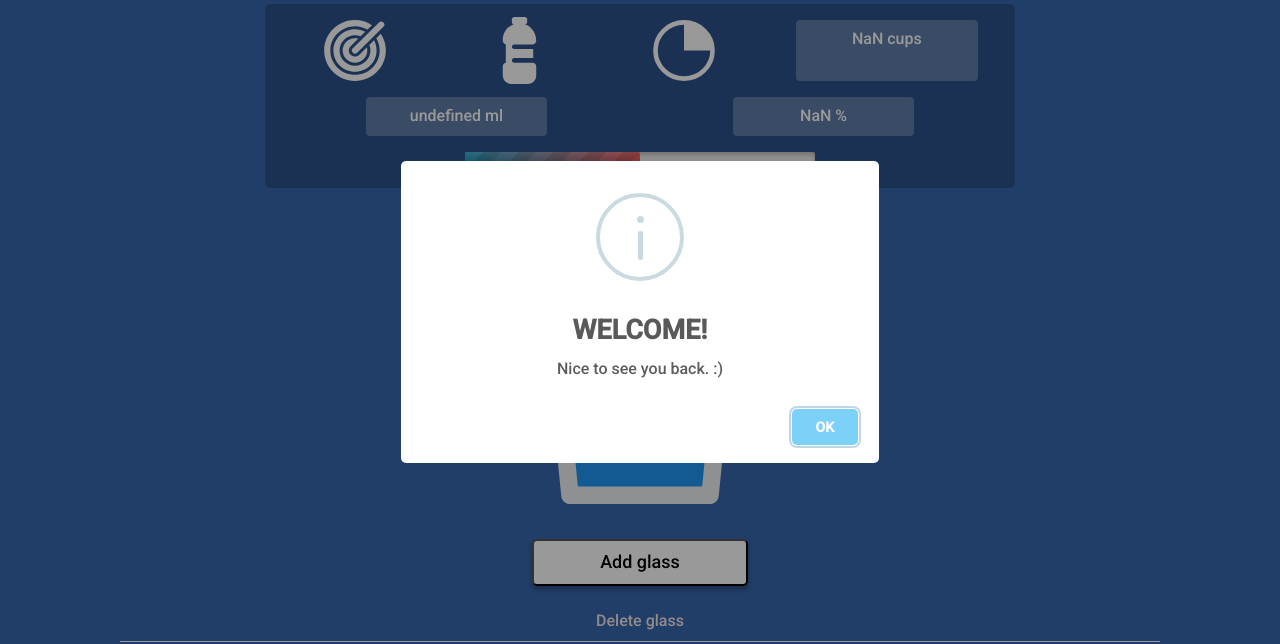
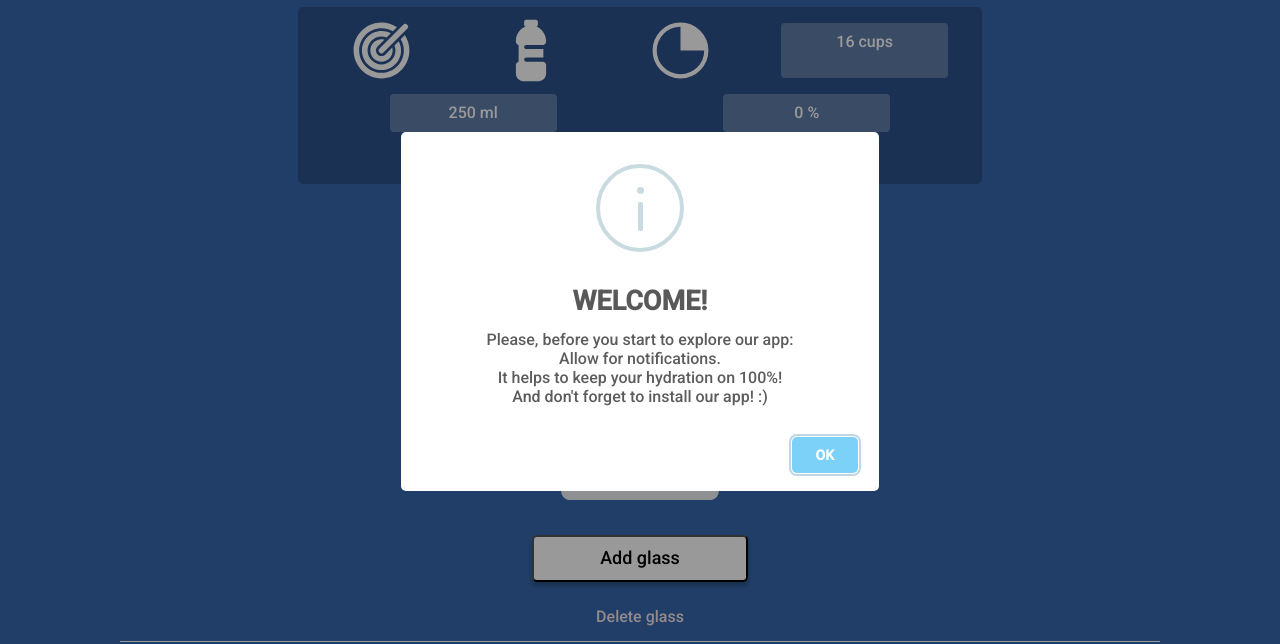
Before and after one commit to Dawid-Klos/hydrapp, a website built with webpack: page src/pages/index.html in a window 1280 px wide. Shown: the part 88-732 px from the top of the page. Built offline with nearby package versions, Linux system fonts and the light colour scheme.

Commit message:
Fixed problem with null and undefined values on status bar for new users

```diff
--- a/src/js/index.js
+++ b/src/js/index.js
@@ -64,7 +64,7 @@ if (!firstTime) {
 
 // WELCOME TO USERS EVERY DAY //
 
-if (!keyValue) {
+if (firstTime && !keyValue) {
     swal("WELCOME!", "Nice to see you back. :)", "info");
 }
 
@@ -102,7 +102,7 @@ deleteGlass.addEventListener('click', function (event) {
 
   // LOCALSTORAGE - loading //
 
-let result = '';
+let result = 0;
 counter.value = result;
 
 if (!keyValue) {
@@ -120,12 +120,12 @@ const storage = Object.entries(localStorage).sort((a, b) => b[0].localeCompare(a
 
 // MY GOAL AND MY CAPACITY AND MY STATUS BAR //
 
-let myGoal;
-let myCapacity;
+let myGoal = 4000;
+let myCapacity = 250;
 
 if(!goalValue || !capacityValue) {
-    localStorage.setItem(select1, '8');
-    localStorage.setItem(select2, '250');
+    localStorage.setItem(select1, myGoal);
+    localStorage.setItem(select2, myCapacity);
 } else {
     myGoal = goalValue;
     myCapacity = capacityValue;
@@ -136,7 +136,7 @@ const drinkingStatus = () => {
     percentageStatus.innerHTML = (Math.round(percentage) + " %");
     goalStatus.innerHTML = ((myGoal / myCapacity) + " cups");
     capacityStatus.innerHTML = (myCapacity + " ml");
-    progressStatus.value = ((result * myCapacity) / myGoal) * 100;;
+    progressStatus.value = ((result * myCapacity) / myGoal) * 100;
 }
 drinkingStatus();
 
--- a/src/scss/main.scss
+++ b/src/scss/main.scss
@@ -37,6 +37,7 @@ body {
   flex-direction: column;
   align-items: center;
   justify-content: center;
+  touch-action: manipulation;
 }
 
 .footer {
@@ -106,6 +107,7 @@ body {
   align-items: center;
   justify-content: center;
   margin-top: 10px;
+  touch-action: manipulation;
     &__status {
       width: 85%;
       margin-bottom: 24px;
@@ -163,7 +165,7 @@ body {
 }
 
 .nav {
-  width: 82%;
+  width: 78%;
   display: none;
   border: 2px solid #fff;
   border-radius: 5px;
@@ -173,6 +175,7 @@ body {
       align-content: center;
       padding: 4px;
       width: 100%;
+      min-height: 65px;
     }
     &__link--home::before {
       content: url(../assets/icons/home.svg);
--- a/src/scss/settings.scss
+++ b/src/scss/settings.scss
@@ -8,6 +8,7 @@
     text-align: center;
     top: 80px;
     align-items: center;
+    touch-action: manipulation;
         &__title {
             font-size: 32px;
             letter-spacing: 2px;
--- a/src/scss/stats.scss
+++ b/src/scss/stats.scss
@@ -7,6 +7,7 @@
     z-index: 997;
     text-align: center;
     top: 80px;
+    touch-action: manipulation;
         &__title {
             font-size: 32px;
             letter-spacing: 2px;
```
